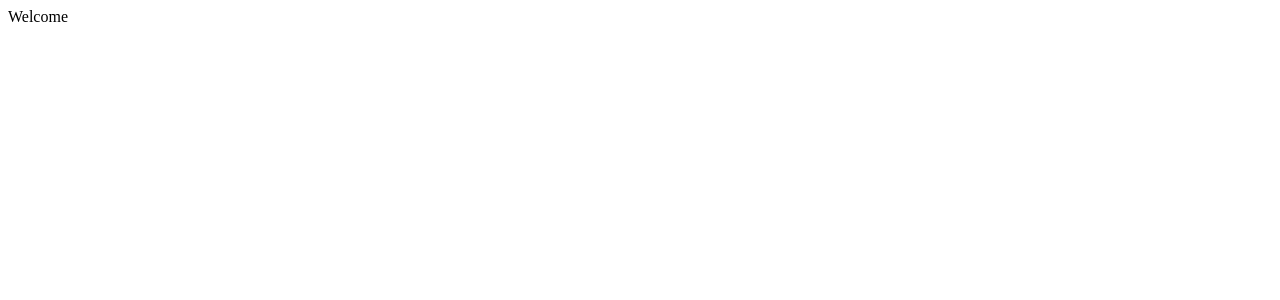
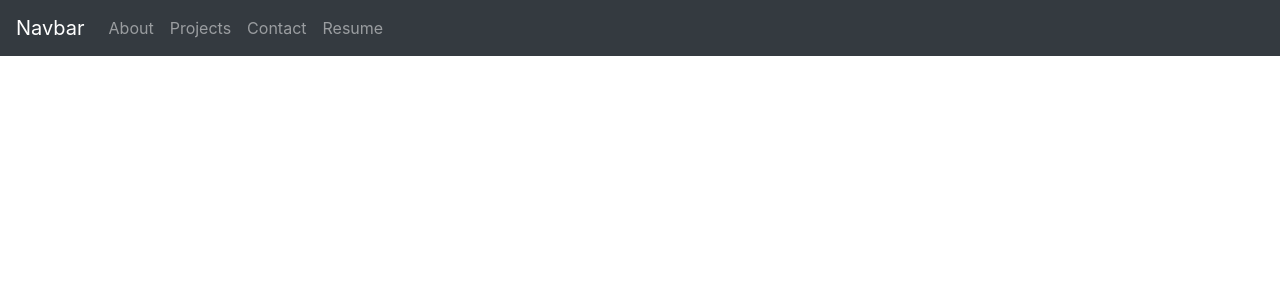
Before and after one commit to twkirkpatrick/react-portfolio, a React (Create React App) app: page / in a window 1280 px wide. Shown: the top 300 px of the page. Built offline with nearby package versions, Linux system fonts and the light colour scheme.

Commit message:
skeleton navbar component built

```diff
--- a/package.json
+++ b/package.json
@@ -6,7 +6,9 @@
     "@testing-library/jest-dom": "^5.11.9",
     "@testing-library/react": "^11.2.3",
     "@testing-library/user-event": "^12.6.0",
+    "bootstrap": "^4.5.3",
     "react": "^17.0.1",
+    "react-bootstrap": "^1.4.3",
     "react-dom": "^17.0.1",
     "react-scripts": "4.0.1",
     "web-vitals": "^0.2.4"
--- a/src/App.js
+++ b/src/App.js
@@ -1,8 +1,14 @@
 import React from "react";
+import Navigation from "./components/Navigation";
+import "bootstrap/dist/css/bootstrap.min.css";
 import "./App.css";
 
 function App() {
-  return <div className="App">Welcome</div>;
+  return (
+    <div>
+      <Navigation />
+    </div>
+  );
 }
 
 export default App;
--- /dev/null
+++ b/src/components/Navigation.js
@@ -0,0 +1,21 @@
+import React from "react";
+import Navbar from "react-bootstrap/Navbar";
+import Nav from "react-bootstrap/Nav";
+
+const Navigation = () => {
+  return (
+    <div>
+      <Navbar bg="dark" variant="dark">
+        <Navbar.Brand href="#home">Navbar</Navbar.Brand>
+        <Nav className="mr-auto">
+          <Nav.Link href="#about">About</Nav.Link>
+          <Nav.Link href="#projects">Projects</Nav.Link>
+          <Nav.Link href="#contact">Contact</Nav.Link>
+          <Nav.Link href="#resume">Resume</Nav.Link>
+        </Nav>
+      </Navbar>
+    </div>
+  );
+};
+
+export default Navigation;
```
Also changed, not shown: 1 other file (tests, documents, lock files or other folders).
